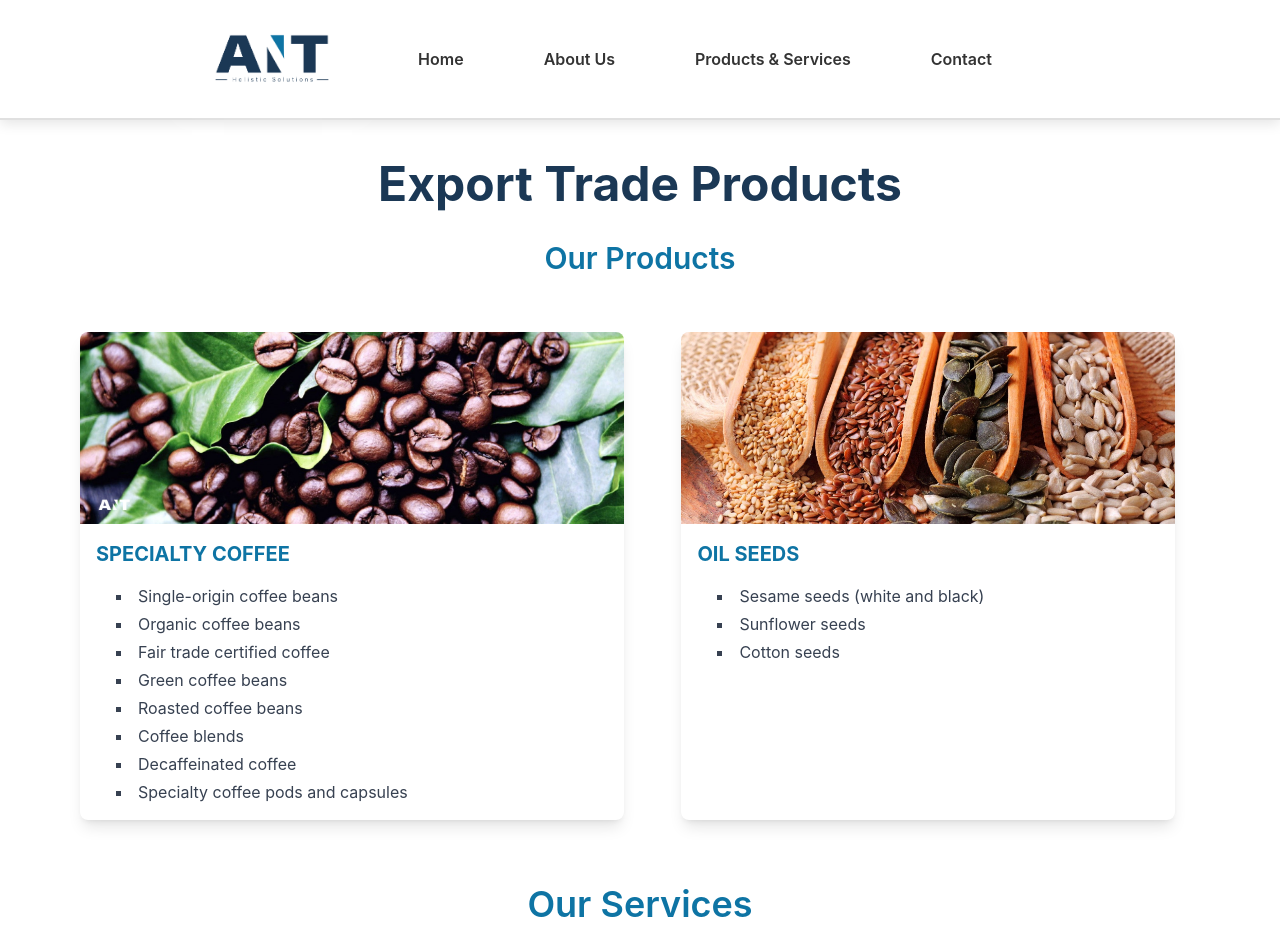
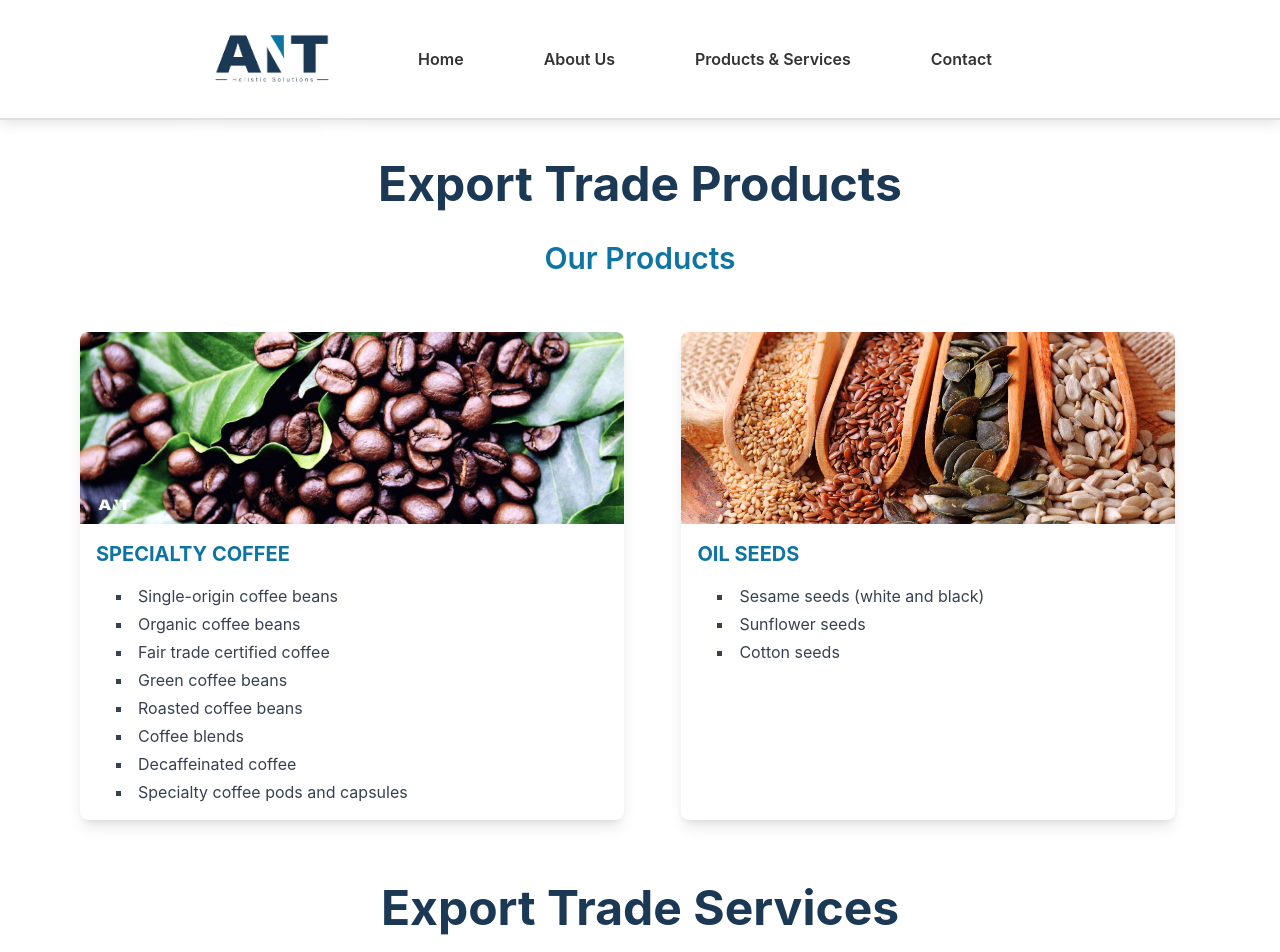
Before and after one commit to Mintesnot-Shigute/Ant-web, a React (Create React App) app: page /export-trade in a window 1280 px wide. Shown: the top 952 px of the page. Built offline with nearby package versions, Linux system fonts and the light colour scheme.

Commit message:
Color Formats

```diff
--- a/src/pages/ExportTrade.js
+++ b/src/pages/ExportTrade.js
@@ -45,12 +45,13 @@ function ExportTrade() {
           </div>
         </div>
       </div>
-
-      <h3 className="text-4xl font-semibold text-[#0E74A4] text-center mt-16 mb-16 hover:text-gray-600 transition-colors duration-300" id="services">Our Services</h3>
+      <h2 className="text-5xl font-bold text-center text-[#1B3855] mt-16 " id="services">Export Trade Services</h2>
+      <h3 className="text-4xl font-semibold text-[#0E74A4] text-center mt-8 mb-16 hover:text-gray-600 transition-colors duration-300" >Our Services</h3>
 
       <div className="flex justify-center">
         <div className="grid grid-cols-1 md:grid-cols-2 gap-8 max-w-6xl w-full px-4">
           {/* Service Column 1 */}
+
           <div className="bg-white shadow-lg rounded-lg overflow-hidden transform transition-transform hover:scale-105">
             <img src="/Sourcing.jpg" alt="Sourcing and Procurement" className="w-full h-48 object-cover" />
             <div className="p-4">
```
